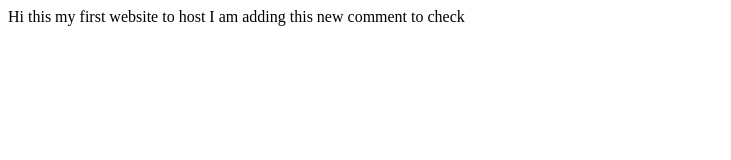
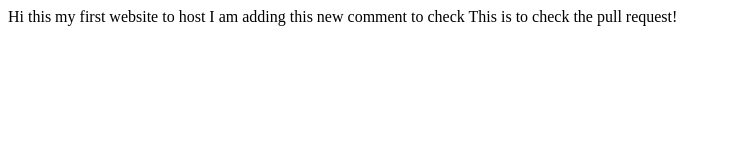
Before and after one commit to Kesharvani/Student, a plain HTML site: page index.html in a window 1280 px wide. Shown: the whole page, without its empty margins (0-731 px from the left). Drawn offline with Linux system fonts and the light colour scheme.

Commit message:
Update index.html

```diff
--- a/index.html
+++ b/index.html
@@ -8,5 +8,7 @@
 </head>
 <body>
     Hi this my first website to host I am adding this new comment to check
+
+    This is to check the pull request!
 </body>
 </html>
```
